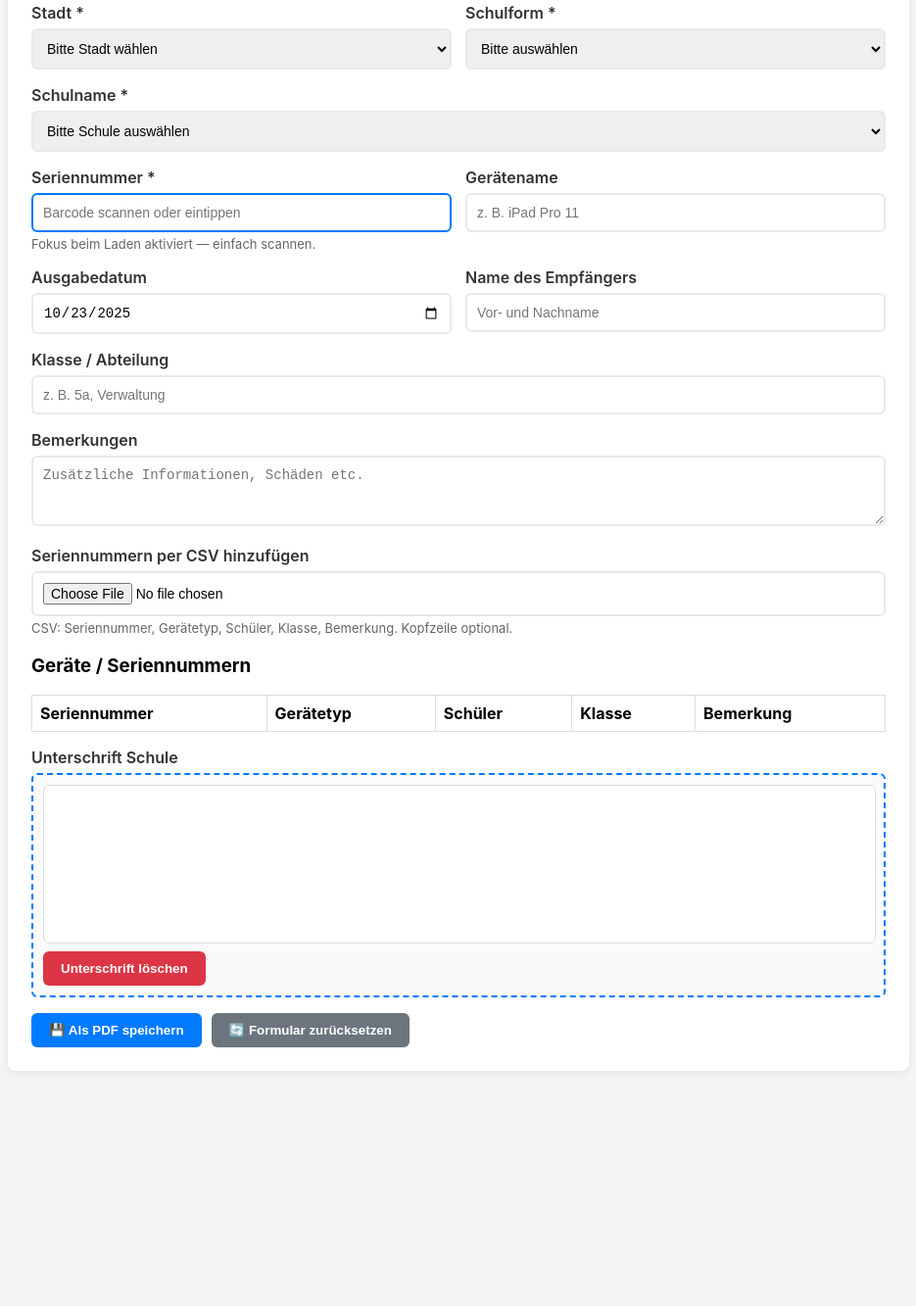
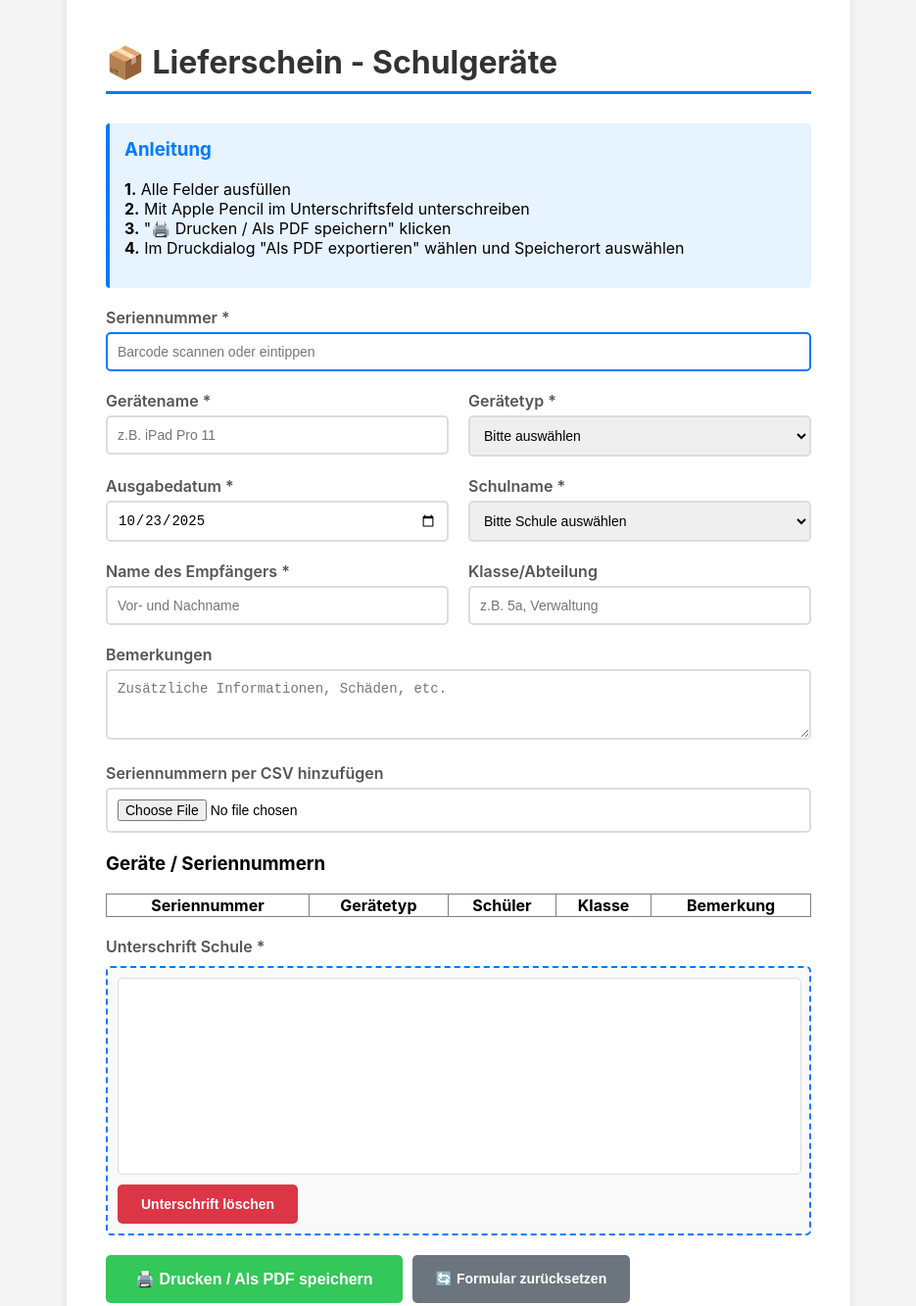
Before and after one commit to zpd5z2yg9n-blip/iPad_Lieferschein, a plain HTML site: page index.html in a window 1280 px wide. Shown: the part 57-1390 px from the top of the page at 98% size, without its empty margins (172-1107 px from the left). Before the commit the page ends 1186 px from the top, so only its background shows below. Drawn offline with Linux system fonts and the light colour scheme.

Commit message:
index.html

```diff
--- a/index.html
+++ b/index.html
@@ -1,62 +1,82 @@
 <!DOCTYPE html>
 <html lang="de">
 <head>
-<meta charset="utf-8" />
-<meta name="viewport" content="width=device-width,initial-scale=1" />
+<meta charset="UTF-8">
+<meta name="viewport" content="width=device-width, initial-scale=1.0">
 <title>Lieferschein - Schulgeräte</title>
 <style>
-body { font-family: -apple-system,BlinkMacSystemFont,'Segoe UI',Arial,sans-serif; max-width:920px; margin:18px auto; padding:18px; background:#f5f5f5; }
-.container { background:white; padding:24px; border-radius:8px; box-shadow:0 2px 10px rgba(0,0,0,0.08); }
-@media print { body{background:white;margin:0;padding:0} .container{box-shadow:none;padding:18px;max-width:100%} .no-print{display:none !important} canvas{border:none} input,textarea,select{border:none;border-bottom:1px solid #333;padding:5px 0} }
-.form-group{margin-bottom:16px}
-label{display:block;font-weight:600;margin-bottom:6px;color:#333}
-input,textarea,select{width:100%;padding:10px;border:2px solid #e9e9e9;border-radius:6px;box-sizing:border-box;font-size:14px}
-input:focus,textarea:focus,select:focus{outline:none;border-color:#007aff}
-.grid{display:grid;grid-template-columns:1fr 1fr;gap:14px}
-@media (max-width:640px){ .grid{grid-template-columns:1fr} }
-.signature-container{border:2px dashed #007aff;padding:10px;border-radius:6px;background:#fafafa}
-canvas{width:100%;height:160px;border:1px solid #ddd;border-radius:6px;background:#fff;touch-action:none; display:block}
-.button-group{display:flex;gap:10px;flex-wrap:wrap;margin-top:10px}
-button{padding:10px 18px;border-radius:6px;border:none;cursor:pointer;font-weight:600}
-.btn-primary{background:#007aff;color:#fff}
-.btn-secondary{background:#6c757d;color:#fff}
-.btn-danger{background:#dc3545;color:#fff}
-table{width:100%;border-collapse:collapse;margin-top:8px}
-th,td{padding:8px;border:1px solid #ddd;text-align:left}
-tr:hover{background:#f1f7ff;cursor:pointer}
-.note { color:#666;font-size:13px;margin-top:4px; }
-.logo-placeholder { text-align:center; margin-bottom:10px; }
+body { font-family: -apple-system,BlinkMacSystemFont,'Segoe UI',Arial,sans-serif; max-width:800px; margin:20px auto; padding:20px; background:#f5f5f5; }
+.container { background:white; padding:40px; border-radius:8px; box-shadow:0 2px 10px rgba(0,0,0,0.1);}
+@media print { body{background:white;margin:0;padding:0;} .container{box-shadow:none;padding:20px;max-width:100%;} .no-print{display:none !important;} .signature-container{border:1px solid #000;background:white;} canvas{border:none;} input,textarea,select{border:none;border-bottom:1px solid #333;padding:5px 0;} .info-box{display:none;} }
+h1 { color:#333; border-bottom:3px solid #007AFF; padding-bottom:10px; margin-bottom:30px;}
+.form-group{margin-bottom:20px;}
+label{display:block;font-weight:600;margin-bottom:5px;color:#555;}
+input,textarea,select{width:100%;padding:10px;border:2px solid #ddd;border-radius:5px;font-size:14px;box-sizing:border-box;}
+input:focus,textarea:focus,select:focus{outline:none;border-color:#007AFF;}
+.signature-container{border:2px dashed #007AFF;border-radius:5px;background:#f9f9f9;padding:10px;margin-top:10px;}
+canvas{border:1px solid #ddd;border-radius:5px;background:white;cursor:crosshair;display:block;width:100%;touch-action:none;}
+.button-group{display:flex;gap:10px;margin-top:10px;}
+button{padding:12px 24px;border:none;border-radius:5px;font-size:14px;font-weight:600;cursor:pointer;transition:all 0.3s;}
+.btn-primary{background:#007AFF;color:white;}
+.btn-primary:hover{background:#0056b3;}
+.btn-secondary{background:#6c757d;color:white;}
+.btn-secondary:hover{background:#545b62;}
+.btn-danger{background:#dc3545;color:white;}
+.btn-danger:hover{background:#c82333;}
+.info-box{background:#e7f3ff;border-left:4px solid #007AFF;padding:15px;margin:20px 0;border-radius:4px;}
+.info-box h3{margin-top:0;color:#007AFF;}
+.print-button{background:#34C759;font-size:16px;padding:15px 30px;}
+.print-button:hover{background:#28a745;}
+.grid{display:grid;grid-template-columns:1fr 1fr;gap:20px;}
+@media (max-width:600px){.grid{grid-template-columns:1fr;} body{padding:10px;} .container{padding:20px;}}
 </style>
 </head>
 <body>
-<div class="container" id="pdfRoot">
+<div class="container">
+<h1>📦 Lieferschein - Schulgeräte</h1>
 
-<form id="deliveryForm" onsubmit="return false;">
-  <!-- Stadt / Schulform -->
+<div class="info-box no-print">
+<h3>Anleitung</h3>
+<p><strong>1.</strong> Alle Felder ausfüllen<br>
+<strong>2.</strong> Mit Apple Pencil im Unterschriftsfeld unterschreiben<br>
+<strong>3.</strong> "🖨️ Drucken / Als PDF speichern" klicken<br>
+<strong>4.</strong> Im Druckdialog "Als PDF exportieren" wählen und Speicherort auswählen</p>
+</div>
+
+<form id="deliveryForm">
+
+<!-- Seriennummer manuell oder Barcode -->
+<div class="form-group">
+<label for="serialNumber">Seriennummer *</label>
+<input type="text" id="serialNumber" required placeholder="Barcode scannen oder eintippen">
+</div>
+
 <div class="grid">
 <div class="form-group">
-      <label for="city">Stadt *</label>
-      <select id="city" required>
-        <option value="">Bitte Stadt wählen</option>
-        <option value="Neuss">Neuss</option>
-        <option value="Jüchen">Jüchen</option>
-        <option value="Grevenbroich">Grevenbroich</option>
-        <option value="Kaarst">Kaarst</option>
-        <option value="Meerbusch">Meerbusch</option>
-      </select>
+<label for="deviceName">Gerätename *</label>
+<input type="text" id="deviceName" required placeholder="z.B. iPad Pro 11">
 </div>
 <div class="form-group">
-      <label for="schoolForm">Schulform *</label>
-      <select id="schoolForm" required>
+<label for="deviceType">Gerätetyp *</label>
+<select id="deviceType" required>
 <option value="">Bitte auswählen</option>
-        <option value="GS">GS</option>
-        <option value="GY">GY</option>
-        <option value="GE">GE</option>
-        <option value="RS">RS</option>
+<option value="iPad">iPad</option>
+<option value="iPad Pro">iPad Pro</option>
+<option value="iPad Air">iPad Air</option>
+<option value="MacBook">MacBook</option>
+<option value="MacBook Air">MacBook Air</option>
+<option value="MacBook Pro">MacBook Pro</option>
+<option value="Apple Pencil">Apple Pencil</option>
+<option value="Zubehör">Zubehör</option>
 </select>
 </div>
 </div>
 
+<div class="grid">
+<div class="form-group">
+<label for="deliveryDate">Ausgabedatum *</label>
+<input type="date" id="deliveryDate" required>
+</div>
 <div class="form-group">
 <label for="schoolName">Schulname *</label>
 <select id="schoolName" required>
@@ -71,54 +91,36 @@ tr:hover{background:#f1f7ff;cursor:pointer}
 <option value="Friedrich-von-Bodelschwingh-Schule">Friedrich-von-Bodelschwingh-Schule</option>
 <option value="Gesamtschule an der Erft">Gesamtschule an der Erft</option>
 <option value="Gymnasium Norf">Gymnasium Norf</option>
-      <!-- weitere Schulen hier ergänzen -->
+<!-- alle weiteren Schulen hier einfügen -->
 </select>
-  </div>
-
-  <!-- Gerätedaten / Seriennummer -->
-  <div class="grid">
-    <div class="form-group">
-      <label for="serialNumber">Seriennummer *</label>
-      <input type="text" id="serialNumber" placeholder="Barcode scannen oder eintippen">
-      <div class="note">Fokus beim Laden aktiviert — einfach scannen.</div>
-    </div>
-    <div class="form-group">
-      <label for="deviceName">Gerätename</label>
-      <input type="text" id="deviceName" placeholder="z. B. iPad Pro 11">
 </div>
 </div>
 
 <div class="grid">
 <div class="form-group">
-      <label for="deliveryDate">Ausgabedatum</label>
-      <input type="date" id="deliveryDate">
+<label for="teacherName">Name des Empfängers *</label>
+<input type="text" id="teacherName" required placeholder="Vor- und Nachname">
 </div>
 <div class="form-group">
-      <label for="teacherName">Name des Empfängers</label>
-      <input type="text" id="teacherName" placeholder="Vor- und Nachname">
+<label for="schoolClass">Klasse/Abteilung</label>
+<input type="text" id="schoolClass" placeholder="z.B. 5a, Verwaltung">
 </div>
 </div>
 
 <div class="form-group">
-    <label for="schoolClass">Klasse / Abteilung</label>
-    <input type="text" id="schoolClass" placeholder="z. B. 5a, Verwaltung">
-  </div>
-
-  <div class="form-group">
 <label for="notes">Bemerkungen</label>
-    <textarea id="notes" rows="3" placeholder="Zusätzliche Informationen, Schäden etc."></textarea>
+<textarea id="notes" rows="3" placeholder="Zusätzliche Informationen, Schäden, etc."></textarea>
 </div>
 
 <!-- CSV Import -->
 <div class="form-group">
-    <label for="csvFileInput">Seriennummern per CSV hinzufügen</label>
+<label>Seriennummern per CSV hinzufügen</label>
 <input type="file" id="csvFileInput" accept=".csv" class="no-print">
-    <div class="note">CSV: Seriennummer, Gerätetyp, Schüler, Klasse, Bemerkung. Kopfzeile optional.</div>
 </div>
 
 <div class="form-group">
 <h3>Geräte / Seriennummern</h3>
-    <table id="serialsTable">
+<table id="serialsTable" border="1" style="width:100%; border-collapse: collapse;">
 <thead>
 <tr><th>Seriennummer</th><th>Gerätetyp</th><th>Schüler</th><th>Klasse</th><th>Bemerkung</th></tr>
 </thead>
@@ -127,117 +129,82 @@ tr:hover{background:#f1f7ff;cursor:pointer}
 </div>
 
 <div class="form-group">
-    <label>Unterschrift Schule</label>
+<label>Unterschrift Schule *</label>
 <div class="signature-container">
-      <canvas id="signatureCanvas" width="700" height="160"></canvas>
-      <div class="button-group no-print" style="margin-top:8px">
+<canvas id="signatureCanvas" width="700" height="200"></canvas>
+<div class="button-group no-print">
 <button type="button" class="btn-danger" onclick="clearSignature()">Unterschrift löschen</button>
 </div>
 </div>
 </div>
 
-  <div class="button-group no-print" style="margin-top:12px">
-    <button type="button" class="btn-primary" id="savePdfBtn">💾 Als PDF speichern</button>
+<div class="button-group no-print">
+<button type="button" class="btn-primary print-button" onclick="printDocument()">🖨️ Drucken / Als PDF speichern</button>
 <button type="button" class="btn-secondary" onclick="resetForm()">🔄 Formular zurücksetzen</button>
 </div>
 </form>
 </div>
 
-<script src="https://cdnjs.cloudflare.com/ajax/libs/html2pdf.js/0.9.3/html2pdf.bundle.min.js"></script>
 <script>
-// Fokus & Datum setzen
-window.addEventListener('load', function(){
-  const sn = document.getElementById('serialNumber');
-  if(sn){ sn.focus(); sn.select(); }
-  const delivery = document.getElementById('deliveryDate');
-  const today = new Date().toISOString().slice(0,10);
-  if(delivery && !delivery.value) delivery.value = today;
+// Datum auf heute setzen
+document.getElementById('deliveryDate').valueAsDate = new Date();
+
+// Fokus auf Seriennummer setzen
+window.addEventListener('load', function() {
+    document.getElementById('serialNumber').focus();
 });
 
 // Signature Canvas
 const canvas = document.getElementById('signatureCanvas');
 const ctx = canvas.getContext('2d');
-let drawing=false, lastX=0, lastY=0;
-function getXYFromEvent(e){
-  const rect = canvas.getBoundingClientRect();
-  if(e.touches && e.touches[0]) return {x:e.touches[0].clientX-rect.left, y:e.touches[0].clientY-rect.top};
-  return {x:e.clientX-rect.left, y:e.clientY-rect.top};
-}
-canvas.addEventListener('mousedown', e=>{ drawing=true; const p=getXYFromEvent(e); lastX=p.x; lastY=p.y; });
-canvas.addEventListener('mousemove', e=>{ if(!drawing) return; const p=getXYFromEvent(e); ctx.strokeStyle='#000'; ctx.lineWidth=2; ctx.lineCap='round'; ctx.beginPath(); ctx.moveTo(lastX,lastY); ctx.lineTo(p.x,p.y); ctx.stroke(); lastX=p.x; lastY=p.y; });
-canvas.addEventListener('mouseup', ()=>{ drawing=false; });
-canvas.addEventListener('mouseout', ()=>{ drawing=false; });
-canvas.addEventListener('touchstart', e=>{ e.preventDefault(); drawing=true; const p=getXYFromEvent(e); lastX=p.x; lastY=p.y; });
-canvas.addEventListener('touchmove', e=>{ e.preventDefault(); if(!drawing) return; const p=getXYFromEvent(e); ctx.strokeStyle='#000'; ctx.lineWidth=2; ctx.lineCap='round'; ctx.beginPath(); ctx.moveTo(lastX,lastY); ctx.lineTo(p.x,p.y); ctx.stroke(); lastX=p.x; lastY=p.y; });
-canvas.addEventListener('touchend', ()=>{ drawing=false; });
-function clearSignature(){ ctx.clearRect(0,0,canvas.width,canvas.height); }
-function isCanvasBlank(){ const blank=document.createElement('canvas'); blank.width=canvas.width; blank.height=canvas.height; return canvas.toDataURL()===blank.toDataURL(); }
-function resetForm(){
-  document.getElementById('deliveryForm').reset();
-  clearSignature();
-  document.getElementById('serialsTable').querySelector('tbody').innerHTML='';
-  const today = new Date().toISOString().slice(0,10);
-  const delivery = document.getElementById('deliveryDate');
-  if(delivery) delivery.value=today;
-  setTimeout(()=>{ const sn=document.getElementById('serialNumber'); sn.focus(); sn.select(); },50);
-}
+let isDrawing=false,lastX=0,lastY=0;
+canvas.addEventListener('mousedown',startDrawing);
+canvas.addEventListener('mousemove',draw);
+canvas.addEventListener('mouseup',stopDrawing);
+canvas.addEventListener('mouseout',stopDrawing);
+canvas.addEventListener('touchstart',handleTouchStart);
+canvas.addEventListener('touchmove',handleTouchMove);
+canvas.addEventListener('touchend',stopDrawing);
+function startDrawing(e){isDrawing=true; const rect=canvas.getBoundingClientRect(); lastX=e.clientX-rect.left; lastY=e.clientY-rect.top;}
+function draw(e){if(!isDrawing)return; const rect=canvas.getBoundingClientRect(); const x=e.clientX-rect.left; const y=e.clientY-rect.top; ctx.strokeStyle='#000'; ctx.lineWidth=2; ctx.lineCap='round'; ctx.lineJoin='round'; ctx.beginPath(); ctx.moveTo(lastX,lastY); ctx.lineTo(x,y); ctx.stroke(); lastX=x; lastY=y;}
+function stopDrawing(){isDrawing=false;}
+function handleTouchStart(e){e.preventDefault(); const touch=e.touches[0]; const rect=canvas.getBoundingClientRect(); lastX=touch.clientX-rect.left; lastY=touch.clientY-rect.top; isDrawing=true;}
+function handleTouchMove(e){e.preventDefault(); if(!isDrawing)return; const touch=e.touches[0]; const rect=canvas.getBoundingClientRect(); const x=touch.clientX-rect.left; const y=touch.clientY-rect.top; ctx.strokeStyle='#000'; ctx.lineWidth=2; ctx.lineCap='round'; ctx.lineJoin='round'; ctx.beginPath(); ctx.moveTo(lastX,lastY); ctx.lineTo(x,y); ctx.stroke(); lastX=x; lastY=y;}
+function clearSignature(){ctx.clearRect(0,0,canvas.width,canvas.height);}
+function resetForm(){document.getElementById('deliveryForm').reset(); clearSignature(); document.getElementById('deliveryDate').valueAsDate=new Date(); document.getElementById('serialsTable').querySelector('tbody').innerHTML='';}
+function isCanvasBlank(){const blank=document.createElement('canvas'); blank.width=canvas.width; blank.height=canvas.height; return canvas.toDataURL()===blank.toDataURL();}
+function printDocument(){const form=document.getElementById('deliveryForm'); if(!form.checkValidity()){alert('Bitte füllen Sie alle Pflichtfelder (*) aus!'); form.reportValidity(); return;} if(isCanvasBlank()){alert('Bitte unterschreiben Sie das Formular!'); return;} window.print();}
 
-// CSV Import: mehrere Spalten, alle Zeilen automatisch in Tabelle
-document.getElementById('csvFileInput').addEventListener('change', function(){
-  const f=this.files[0];
-  if(!f) return;
-  const reader=new FileReader();
-  reader.onload=function(e){
-    const lines=e.target.result.split(/\r?\n/);
-    const tbody=document.getElementById('serialsTable').querySelector('tbody');
+// CSV Import automatisch beim Auswählen
+document.getElementById('csvFileInput').addEventListener('change', function() {
+    const fileInput = this;
+    if (!fileInput.files.length) return;
+    const file = fileInput.files[0];
+    const reader = new FileReader();
+    reader.onload = function(e){
+        const text = e.target.result;
+        parseCsv(text);
+    };
+    reader.readAsText(file);
+});
+
+// CSV Parser für mehrere Spalten
+function parseCsv(csvText){
+    const lines = csvText.split(/\r?\n/);
+    const tbody = document.getElementById('serialsTable').querySelector('tbody');
     tbody.innerHTML='';
-    const snInput=document.getElementById('serialNumber');
     lines.forEach(line=>{
         if(!line.trim()) return;
         const cols=line.split(',');
-      const serial=cols[0]?cols[0].trim().replace(/^"|"$/g,''):'';
+        const serial=cols[0]?cols[0].trim():'';
         const deviceType=cols[1]?cols[1].trim():'';
         const student=cols[2]?cols[2].trim():'';
         const klass=cols[3]?cols[3].trim():'';
         const note=cols[4]?cols[4].trim():'';
         if(!serial) return;
         const tr=document.createElement('tr');
-      [serial,deviceType,student,klass,note].forEach(v=>{ const td=document.createElement('td'); td.textContent=v; tr.appendChild(td); });
-      tr.addEventListener('click', ()=>{ snInput.value=serial; snInput.focus(); snInput.select(); });
+        [serial,deviceType,student,klass,note].forEach(val=>{const td=document.createElement('td'); td.textContent=val; tr.appendChild(td);});
         tbody.appendChild(tr);
     });
-    // Input-Feld immer bereit für neuen Scan
-    snInput.focus(); snInput.select();
-  };
-  reader.readAsText(f);
-  this.value='';
-});
-
-// PDF speichern
-document.getElementById('savePdfBtn').addEventListener('click', async function(){
-  const city=(document.getElementById('city').value||'').trim();
-  const sf=(document.getElementById('schoolForm').value||'').trim();
-  const sname=(document.getElementById('schoolName').value||'').trim();
-  const date=new Date().toISOString().slice(0,10);
-  const safe=str=> (str||'').toString().trim().replace(/\s+/g,'_').replace(/[^a-zA-Z0-9_\-\.]/g,'');
-  const suggestion=(city && sf && sname)?`${safe(city)}_${safe(sf)}_${safe(sname)}`:'Lieferschein';
-  let filename=prompt('Bitte Dateinamen eingeben (ohne .pdf):',suggestion);
-  if(filename===null) return;
-  filename=filename.trim()||'Lieferschein';
-  const finalName=filename.endsWith('.pdf')?filename:(filename+'.pdf');
-  const tbody=document.getElementById('serialsTable').querySelector('tbody');
-  if(!city || !sf || !sname){ if(!confirm('Stadt / Schulform / Schulname sind nicht vollständig ausgefüllt. Trotzdem speichern?')) return; }
-  if(!tbody || !tbody.querySelector('tr')){ if(!confirm('Es sind keine Seriennummern vorhanden. Trotzdem speichern?')) return; }
-  const element=document.getElementById('pdfRoot');
-  const opt={
-    margin:[10,10,10,10],
-    filename:finalName,
-    image:{type:'jpeg',quality:0.98},
-    html2canvas:{scale:2,useCORS:true},
-    jsPDF:{unit:'mm',format:'a4',orientation:'portrait'}
-  };
-  try{ await html2pdf().set(opt).from(element).save(); } catch(err){ alert('Fehler beim Erstellen des PDFs: '+(err&&err.message?err.message:err)); console.error(err); }
-});
+}
 </script>
-</body>
-</html>
```
Lines whose indentation alone changed are shown as unchanged.
